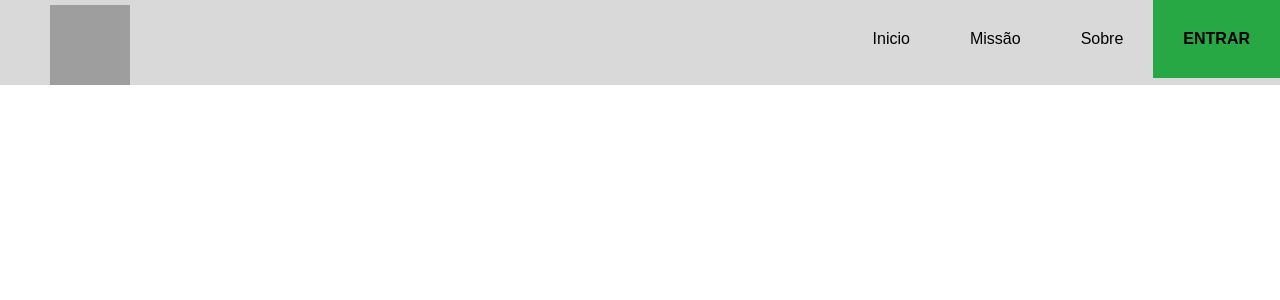
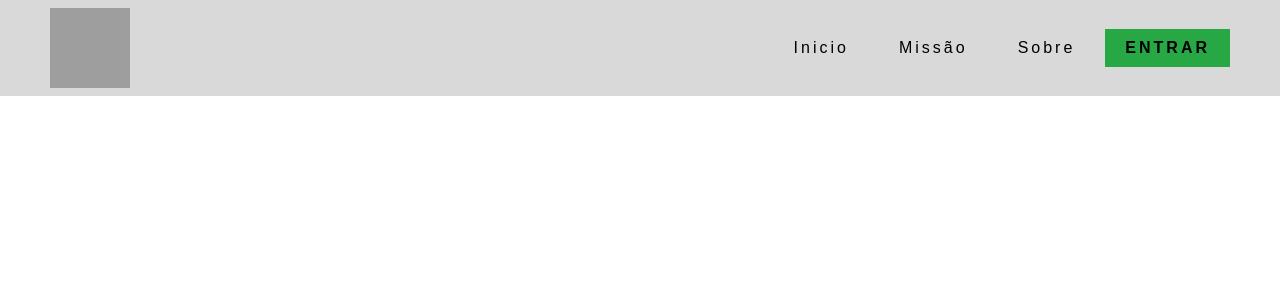
Before and after one commit to FelipeMonteiro579/Ecotech, a PHP site: page /navbar2.php in a window 1280 px wide. Shown: the top 300 px of the page. Run offline with PHP 8.4, Linux system fonts and the light colour scheme; grey boxes are pictures that could not be loaded.

Commit message:
Arrumar depois

```diff
--- a/Ecotech/View/Index.php
+++ b/Ecotech/View/Index.php
@@ -12,6 +12,6 @@
     </head>
 
     <body>
-        <h1 class="BemVindo">BEM-VINDO</h1>
+        <h1 class="BemVindo"></h1>
     </body>
 <html>
--- a/Ecotech/navbar/navbar2.php
+++ b/Ecotech/navbar/navbar2.php
@@ -1,39 +1,43 @@
 <style>
         *{
-            margin: auto;
+        margin: 0;
+        padding: 0;
         font-family: 'Saira Condensed', sans-serif;
     }
 
-        ul{
-            list-style-type: none;
-            padding: 0;
-            overflow: hidden;
-            background-color: rgba(217, 217, 217, 1);
-            position: fixed;
-            top: 0;
-            width: 100%;
+    a{
+        color: black;
+        text-decoration: none;
+        transition: 0.3s;
     }
 
-        li{
-            color: black;
-            float: right;
+    nav{
+        display: flex;
+        justify-content: space-between;
+        align-items: center;
+        background: rgba(217, 217, 217, 1);
+        height: 12vh;
+        padding: 0 50px;
     }
 
-        li a{
-            display: block;
-            color: black;
-            text-align: center;
-            padding: 30px;
-            text-decoration: none;
+
+    .nav-list{
+        list-style: none;
+        display: flex;
+        gap: 10px
     }
 
-        li a:hover:not(.active){ /*Mostrar quando o mouse está em cima do botão e trocar a cor*/
-            background-color: #c0c1bf;
+
+    .nav-list li{
+        letter-spacing: 3px;
+        margin-left: 0;
+        padding: 10px 20px;
+        transition: background-color 0.3s, transform 0.3s;
     }
 
-        #logo{
-            padding-left: 50px;
-            padding-top: 5px;
+    .nav-list li:hover{
+        background-color: #c0c1bf;
+        transform: scale(1.05);
     }
 
     .entrar{
@@ -41,21 +45,77 @@
         font-weight: bold;
     }
 
-    .entrar a:hover:not(.active){
+    .entrar:hover{
         background-color: #1e6b30;
+    }
+
+    .mobile-menu{
+        display: none;
+        cursor: pointer;
+    }
+
+    .mobile-menu div{
+        width: 32px;
+        height: 2px;
+        background: white;
+        margin: 8px;
+    }
+
+    @media (max-width: 999px){
+        .nav-list{
+            position: absolute;
+            top:8vh;
+            right: 0;
+            width: 50vw;
+            height: 92vh;
+            background: black;
+            flex-direction: column;
+            align-items: center;
+            justify-content: space-around;
+            transform: translateX(100%);
+            transition: transform 0.3s ease-in;
+        }
+        .nav-list li{
+            margin-left: 0;
+            opacity: 0;;
+        }
+        .mobile-menu{
+            display: block;
+        }
+    }
+
+    .nav-list.active{
+        transform: translateX(0);
+    }
+
+    @keyframes navLinkFade {
+        from {
+            opacity: 0;
+            transform: translateX(50px);
+        }
+        to {
+            opacity: 1;
+            transform: translateX(0);
+        }
+
     }
 </style>
 
 <header>
-    <div class="menu">
     <nav>
-            <ul>
         <img id="logo" src="../Imagens/logo.svg" alt="logo" width=80 height=80>
-                <li class="entrar"><a href="#">ENTRAR</a></li>
+        <div class="mobile-menu">
+            <div class="line1"></div>
+            <div class="line2"></div>
+            <div class="line3"></div>
+        </div>
+        <ul class="nav-list">
+            <li><a href="#">Inicio</a></li>
+            <li><a href="#">Missão</a></li>
             <li><a href="#">Sobre</a></li>
-                <li><a href="#">Missão</a></li>
-                <li><a href="#">Inicio</a></li>
+            <li class="entrar"><a href="Login.php">ENTRAR</a></li>
         </ul>
     </nav>
-    ]</div>
 </header>
+<main></main>
+<script src="../navbar/mobile-navbar.js"></script>
```
Also changed, not shown: Ecotech/navbar/mobile-navbar.js (added, +43 -0 lines). Lines whose indentation alone changed are shown as unchanged.
